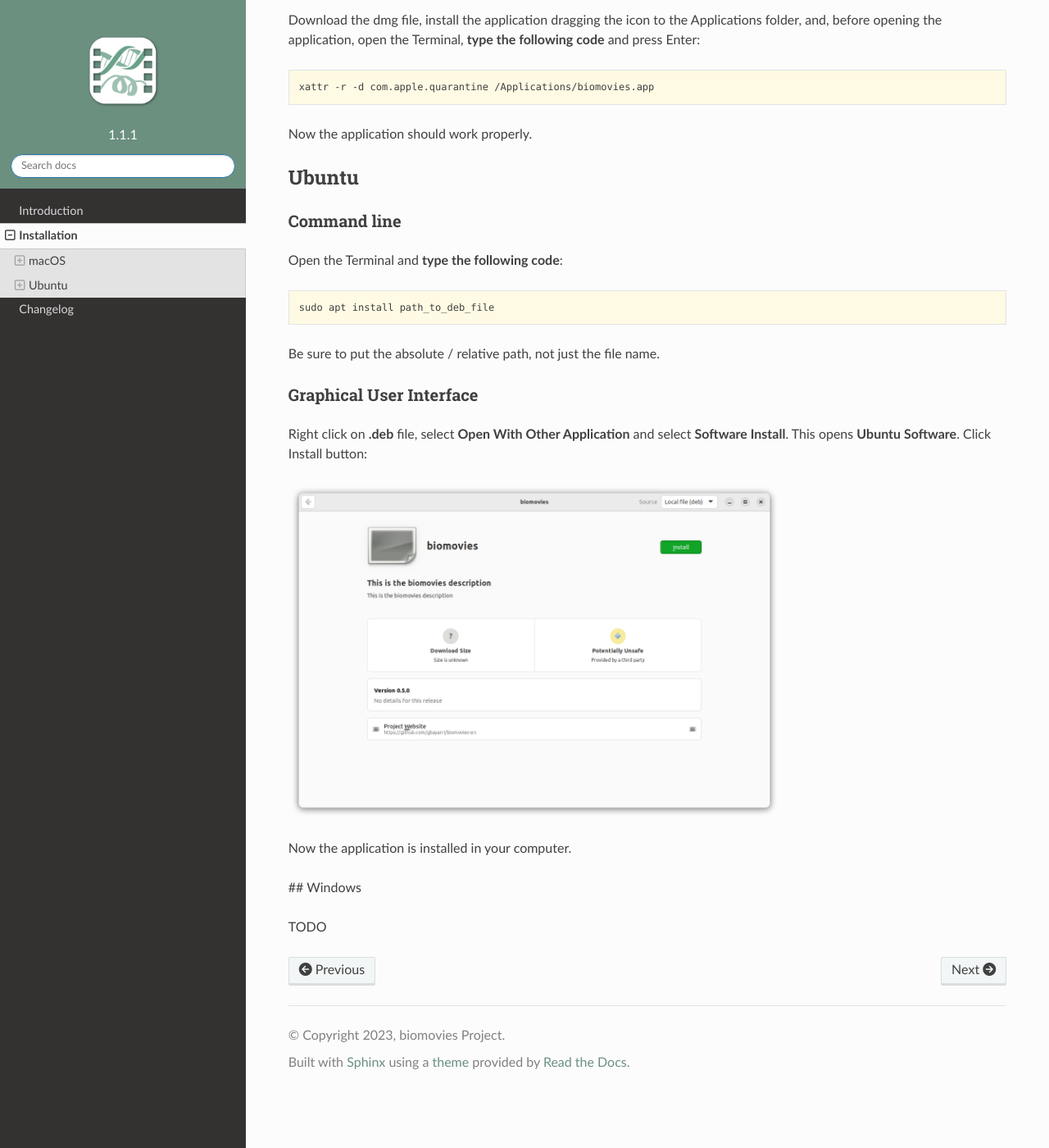
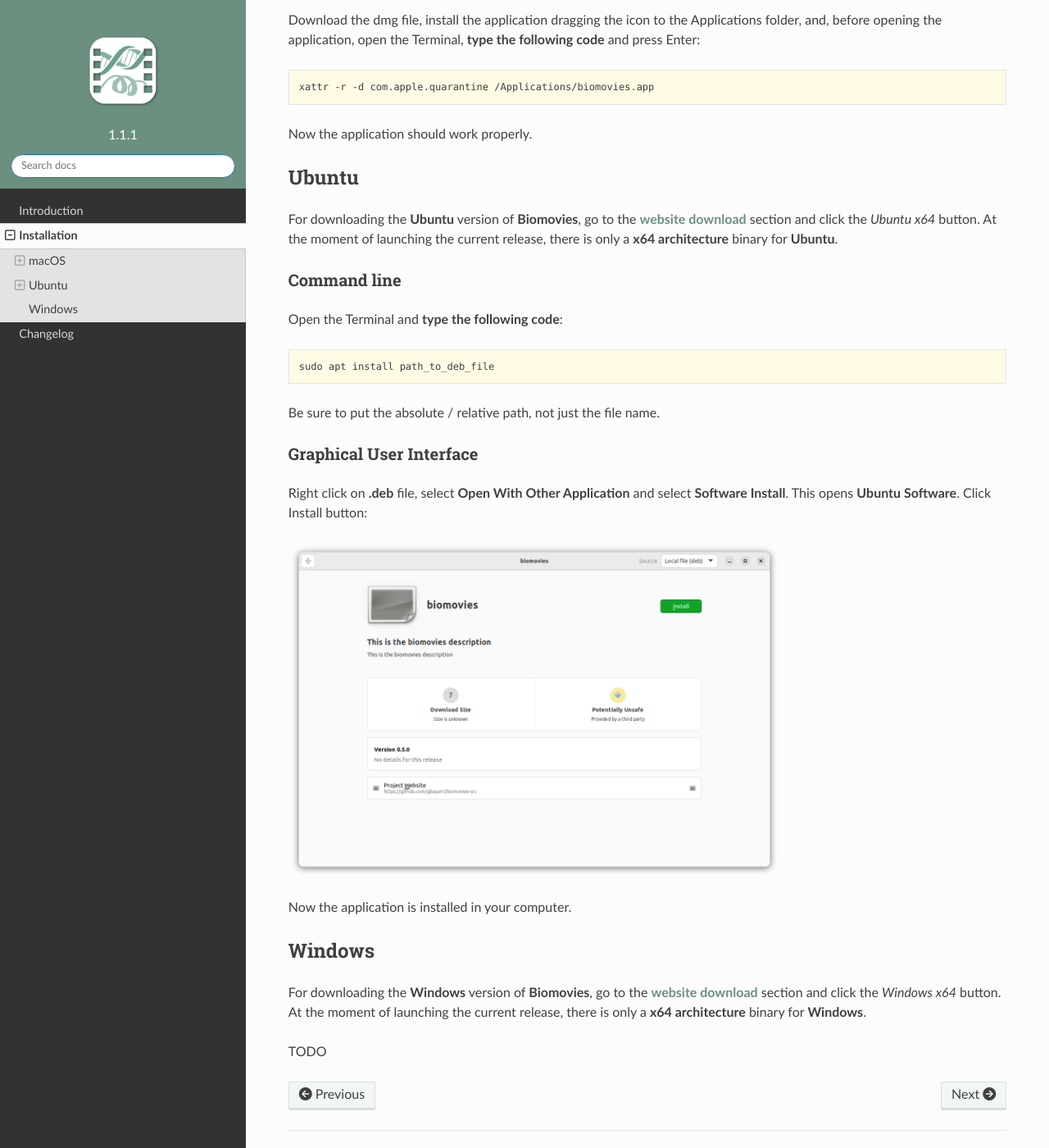
Before and after one commit to gbayarri/biomovies_documentation, a Sphinx documentation site: the page built from docs/source/installation.md, in a window 1280 px wide and 1400 px high, scrolled down 1731 px. Shown: the whole window at 82% size. Built offline with Sphinx 7.4.7 and the Read the Docs theme 2.0.0, drawn with Linux system fonts in a browser that asks for light colours.

Commit message:
Installation

```diff
--- a/docs/source/installation.md
+++ b/docs/source/installation.md
@@ -36,6 +36,8 @@
 
 ## Ubuntu
 
+For downloading the **Ubuntu** version of **Biomovies**, go to the [**website download**](https://gbayarri.github.io/biomovies/#download) section and click the _Ubuntu x64_ button. At the moment of launching the current release, there is only a **x64 architecture** binary for **Ubuntu**.
+
 ### Command line
 
 Open the Terminal and **type the following code**:
@@ -54,6 +56,8 @@
 
 Now the application is installed in your computer.
 
-## Windows
+## Windows
+
+For downloading the **Windows** version of **Biomovies**, go to the [**website download**](https://gbayarri.github.io/biomovies/#download) section and click the _Windows x64_ button. At the moment of launching the current release, there is only a **x64 architecture** binary for **Windows**.
 
 TODO
```
Also changed, not shown: docs/source/introduction.md (+1 -1 lines).
